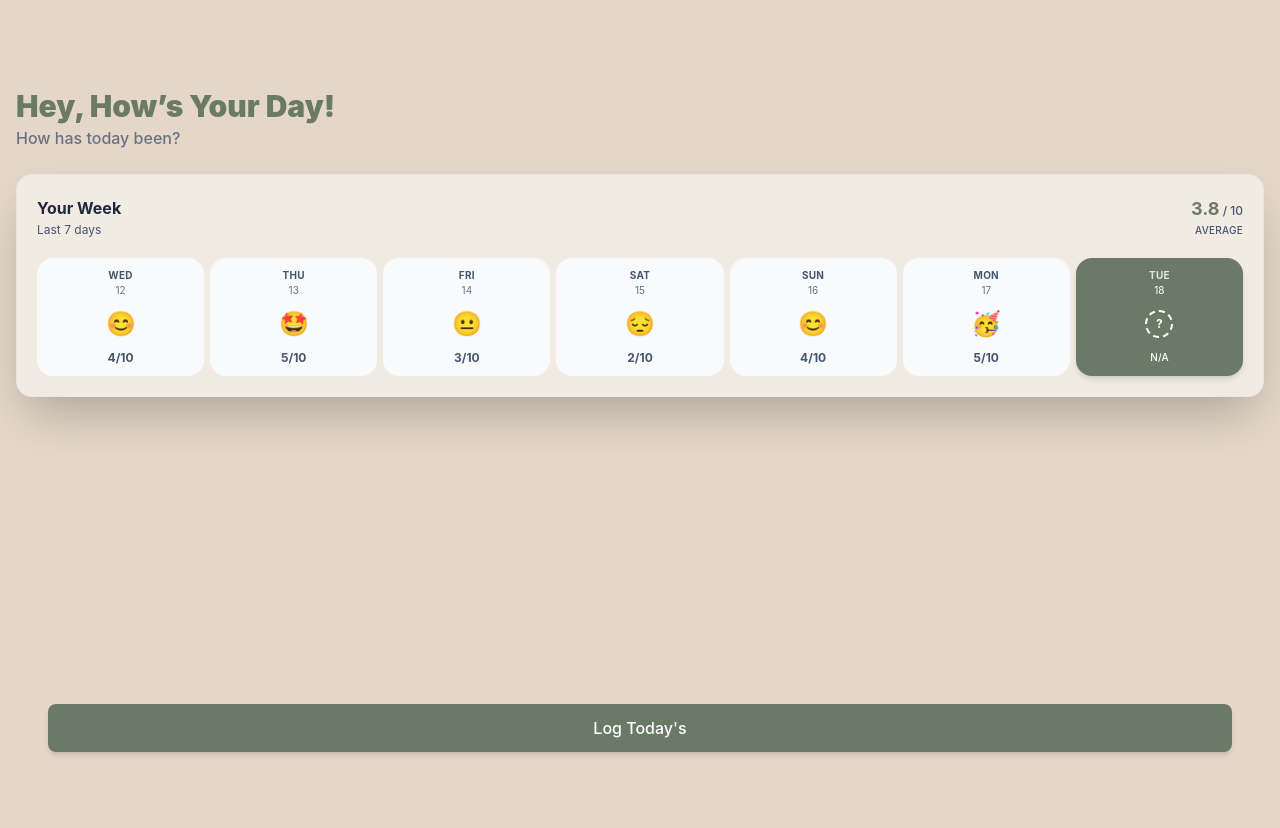
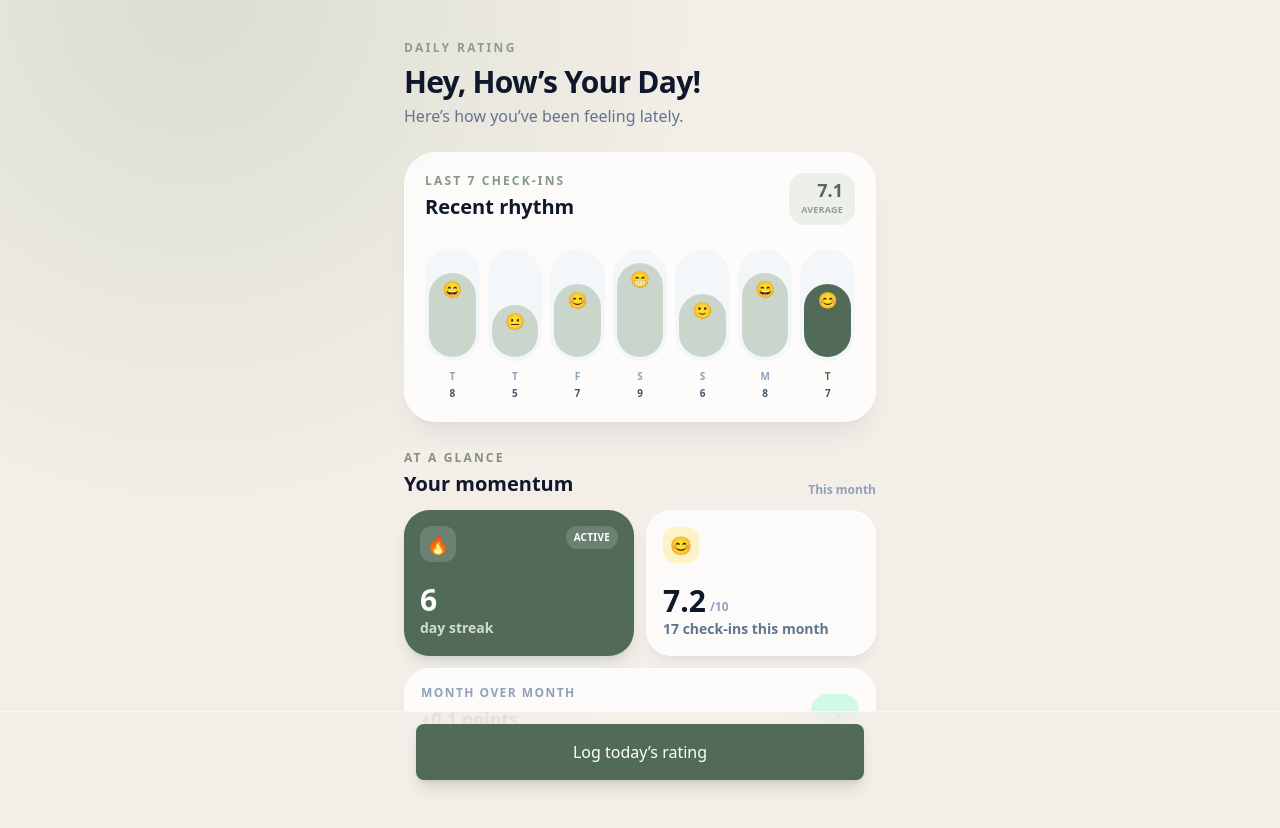
Before and after one commit to krishabbashyal/dailyrating, a React (Vite) app: page / in a window 1280 px wide. Shown: the top 828 px of the page. Before the commit the page ends 800 px from the top, so only its background shows below. Built offline with nearby package versions, Linux system fonts and the light colour scheme.

Commit message:
Codex working on app redesign

```diff
--- a/src/App.tsx
+++ b/src/App.tsx
@@ -5,7 +5,7 @@ import RatingPage from "./pages/RatingPage";
 export default function App() {
   return (
     <div>
-      <main className="px-4">
+      <main className="mx-auto max-w-lg px-5">
         <Routes>
           <Route path="/" element={<HomePage />} />
           <Route path="/log" element={<RatingPage />} />
--- a/src/components/GreetingBar.tsx
+++ b/src/components/GreetingBar.tsx
@@ -30,10 +30,11 @@ const greetings = [
   const randomGreeting = greetings[Math.floor(Math.random() * greetings.length)];
 
   return (
-    <div className="text-left mt-6 ">
-      <h1 className="text-3xl font-black text-brand-primary">{randomGreeting}</h1>
-      <div className="text-left  mt-0.5 mb-4">
-        <p className="text font-medium text-gray-500">How has today been?</p>
+    <div className="text-left">
+      <p className="text-xs font-bold uppercase tracking-[0.2em] text-brand-primary/60">Daily rating</p>
+      <h1 className="mt-2 text-3xl font-black tracking-tight text-slate-900">{randomGreeting}</h1>
+      <div className="mt-1">
+        <p className="font-medium text-slate-500">Here’s how you’ve been feeling lately.</p>
       </div>
     </div>
   );
--- a/src/components/HistoryCard.tsx
+++ b/src/components/HistoryCard.tsx
@@ -1,80 +1,51 @@
-import { useState } from "react";
+import type { RatingLog } from "../data/ratings";
+import { getRatingEmoji, parseLocalDate } from "../data/ratings";
 
-const HistoryCard = () => {
-  const [weeklyLogs] = useState([
-    { day: "Wed", date: "12", emoji: "😊", score: 4 },
-    { day: "Thu", date: "13", emoji: "🤩", score: 5 },
-    { day: "Fri", date: "14", emoji: "😐", score: 3 },
-    { day: "Sat", date: "15", emoji: "😔", score: 2 },
-    { day: "Sun", date: "16", emoji: "😊", score: 4 },
-    { day: "Mon", date: "17", emoji: "🥳", score: 5 },
-    { day: "Tue", date: "18", emoji: null, score: null },
-  ]);
+interface HistoryCardProps {
+  logs: RatingLog[];
+}
 
-  const loggedDays = weeklyLogs.filter((log) => log.score !== null);
-  const average = loggedDays.reduce((sum, log) => sum + (log.score ?? 0), 0) / loggedDays.length;
+export default function HistoryCard({ logs }: HistoryCardProps) {
+  const recentLogs = [...logs].sort((a, b) => b.date.localeCompare(a.date)).slice(0, 7).reverse();
+  const average = recentLogs.reduce((total, log) => total + log.score, 0) / recentLogs.length;
 
   return (
-    <section className="mt-6 bg-white/50 rounded-2xl p-5 shadow-2xl border border-gray-200">
-      <div className="mb-5 flex items-center justify-between">
+    <section className="mt-6 overflow-hidden rounded-[2rem] border border-white/70 bg-white/80 p-5 shadow-xl shadow-slate-900/5 backdrop-blur">
+      <div className="flex items-start justify-between">
         <div>
-          <h2 className="text-base font-bold text-slate-800">Your Week</h2>
-          <p className="mt-0.5 text-xs text-slate-600">Last 7 days</p>
+          <p className="text-xs font-bold uppercase tracking-[0.18em] text-brand-primary/70">Last 7 check-ins</p>
+          <h2 className="mt-1 text-xl font-extrabold text-slate-900">Recent rhythm</h2>
         </div>
-
-        <div className="text-right">
-          <div className="text-lg font-bold text-brand-primary">
-            {average.toFixed(1)}
-            <span className="text-xs font-medium text-slate-600"> / 10</span>
-          </div>
-          <p className="text-[10px] font-medium uppercase tracking-wide text-slate-600">Average</p>
+        <div className="rounded-2xl bg-brand-secondary/20 px-3 py-2 text-right">
+          <p className="text-lg font-black leading-none text-brand-primary">{average.toFixed(1)}</p>
+          <p className="mt-1 text-[9px] font-bold uppercase tracking-wide text-brand-primary/60">Average</p>
         </div>
       </div>
 
-      {/* Days */}
-      <div className="grid grid-cols-7 gap-1.5">
-        {weeklyLogs.map((log) => {
-          const isToday = log.date === "18";
-          const isLogged = log.score !== null;
+      <div className="mt-6 flex items-end justify-between gap-2" aria-label="Recent rating trend">
+        {recentLogs.map((log) => {
+          const date = parseLocalDate(log.date);
+          const isToday = new Date().toDateString() === date.toDateString();
 
           return (
-            <div
-              key={log.day}
-              className={`relative flex  flex-col items-center rounded-2xl px-1.5 py-2.5 transition-all ${
-                isToday ? "bg-brand-primary text-white shadow-md shadow-brand-primary/20" : "bg-slate-50"
-              }`}>
-              {/* Day */}
-              <span className={`text-[10px] font-bold uppercase tracking-wide ${isToday ? "text-white/80" : "text-slate-600"}`}>{log.day}</span>
-
-              {/* Date */}
-              <span className={`text-[10px] ${isToday ? "text-white" : "text-slate-500"}`}>{log.date}</span>
-
-              {/* Emoji */}
-              <div className="my-2 flex h-9 items-center justify-center">
-                {isLogged ? (
-                  <span className="select-none text-2xl">{log.emoji}</span>
-                ) : (
-                  <div
-                    className={`flex h-7 w-7 items-center justify-center rounded-full border-2 border-dashed ${
-                      isToday ? "border-white text-white" : "border-slate-200 text-slate-300"
-                    }`}>
-                    <span className="text-xs font-bold">?</span>
-                  </div>
-                )}
+            <div key={log.date} className="flex min-w-0 flex-1 flex-col items-center">
+              <div className="flex h-28 w-full items-end justify-center rounded-full bg-slate-100/80 p-1">
+                <div
+                  className={`flex w-full items-start justify-center rounded-full pt-2 transition-all ${isToday ? "bg-brand-primary" : "bg-brand-secondary/55"}`}
+                  style={{ height: `${Math.max(32, log.score * 10)}%` }}
+                  title={`${date.toLocaleDateString(undefined, { weekday: "long" })}: ${log.score} out of 10`}
+                >
+                  <span className="text-base leading-none">{getRatingEmoji(log.score)}</span>
+                </div>
               </div>
-
-              {/* Score */}
-              {isLogged ? (
-                <span className={`text-xs font-bold ${isToday ? "text-white" : "text-slate-600"}`}>{log.score}/10</span>
-              ) : (
-                <span className={`text-[10px] font-medium ${isToday ? "text-white" : "text-slate-200"}`}>N/A</span>
-              )}
+              <span className={`mt-2 text-[10px] font-bold uppercase ${isToday ? "text-brand-primary" : "text-slate-400"}`}>
+                {date.toLocaleDateString(undefined, { weekday: "narrow" })}
+              </span>
+              <span className="mt-0.5 text-[10px] font-semibold text-slate-600">{log.score}</span>
             </div>
           );
         })}
       </div>
     </section>
   );
-};
-
-export default HistoryCard;
+}
--- /dev/null
+++ b/src/components/InsightsGrid.tsx
@@ -0,0 +1,86 @@
+import type { RatingLog } from "../data/ratings";
+import { getRatingEmoji, parseLocalDate } from "../data/ratings";
+
+interface InsightsGridProps {
+  logs: RatingLog[];
+}
+
+function average(logs: RatingLog[]) {
+  if (!logs.length) return 0;
+  return logs.reduce((total, log) => total + log.score, 0) / logs.length;
+}
+
+function getStreak(logs: RatingLog[]) {
+  const dates = new Set(logs.map((log) => log.date));
+  const cursor = new Date();
+  cursor.setHours(12, 0, 0, 0);
+  let streak = 0;
+
+  while (dates.has(`${cursor.getFullYear()}-${String(cursor.getMonth() + 1).padStart(2, "0")}-${String(cursor.getDate()).padStart(2, "0")}`)) {
+    streak += 1;
+    cursor.setDate(cursor.getDate() - 1);
+  }
+
+  return streak;
+}
+
+export default function InsightsGrid({ logs }: InsightsGridProps) {
+  const now = new Date();
+  const currentMonth = logs.filter((log) => {
+    const date = parseLocalDate(log.date);
+    return date.getMonth() === now.getMonth() && date.getFullYear() === now.getFullYear();
+  });
+  const previousMonthDate = new Date(now.getFullYear(), now.getMonth() - 1, 1);
+  const previousMonth = logs.filter((log) => {
+    const date = parseLocalDate(log.date);
+    return date.getMonth() === previousMonthDate.getMonth() && date.getFullYear() === previousMonthDate.getFullYear();
+  });
+
+  const currentAverage = average(currentMonth);
+  const previousAverage = average(previousMonth);
+  const difference = Number(currentAverage.toFixed(1)) - Number(previousAverage.toFixed(1));
+  const streak = getStreak(logs);
+
+  return (
+    <section aria-labelledby="insights-heading" className="mt-7">
+      <div className="mb-3 flex items-end justify-between">
+        <div>
+          <p className="text-xs font-bold uppercase tracking-[0.18em] text-brand-primary/70">At a glance</p>
+          <h2 id="insights-heading" className="mt-1 text-xl font-extrabold text-slate-900">Your momentum</h2>
+        </div>
+        <span className="text-xs font-semibold text-slate-400">This month</span>
+      </div>
+
+      <div className="grid grid-cols-2 gap-3">
+        <article className="rounded-[1.6rem] bg-brand-primary p-4 text-white shadow-lg shadow-brand-primary/15">
+          <div className="flex items-start justify-between">
+            <span className="flex h-9 w-9 items-center justify-center rounded-xl bg-white/15 text-lg">🔥</span>
+            <span className="rounded-full bg-white/15 px-2 py-1 text-[10px] font-bold uppercase tracking-wide">Active</span>
+          </div>
+          <p className="mt-5 text-3xl font-black">{streak}</p>
+          <p className="text-sm font-semibold text-white/75">day streak</p>
+        </article>
+
+        <article className="rounded-[1.6rem] border border-white/70 bg-white/75 p-4 shadow-lg shadow-slate-900/5 backdrop-blur">
+          <span className="flex h-9 w-9 items-center justify-center rounded-xl bg-amber-100 text-lg">{getRatingEmoji(currentAverage || 5)}</span>
+          <div className="mt-5 flex items-end gap-1">
+            <p className="text-3xl font-black text-slate-900">{currentAverage.toFixed(1)}</p>
+            <span className="mb-1 text-xs font-bold text-slate-400">/10</span>
+          </div>
+          <p className="text-sm font-semibold text-slate-500">{currentMonth.length} check-ins this month</p>
+        </article>
+
+        <article className="col-span-2 flex items-center justify-between rounded-[1.6rem] border border-white/70 bg-white/75 p-4 shadow-lg shadow-slate-900/5 backdrop-blur">
+          <div>
+            <p className="text-xs font-bold uppercase tracking-[0.12em] text-slate-400">Month over month</p>
+            <p className="mt-1 text-lg font-extrabold text-slate-900">{difference >= 0 ? "+" : ""}{difference.toFixed(1)} points</p>
+            <p className="mt-0.5 text-xs font-medium text-slate-500">Compared with last month’s {previousAverage.toFixed(1)}</p>
+          </div>
+          <div className={`flex h-12 w-12 items-center justify-center rounded-2xl text-xl ${difference >= 0 ? "bg-emerald-100 text-emerald-700" : "bg-rose-100 text-rose-700"}`}>
+            {difference >= 0 ? "↗" : "↘"}
+          </div>
+        </article>
+      </div>
+    </section>
+  );
+}
--- /dev/null
+++ b/src/data/ratings.ts
@@ -0,0 +1,37 @@
+export const RATING_EMOJIS = ["😞", "😔", "🙁", "😕", "😐", "🙂", "😊", "😄", "😁", "😆"] as const;
+
+export interface RatingLog {
+  date: string;
+  score: number;
+}
+
+export function getRatingEmoji(score: number) {
+  const normalizedScore = Math.max(1, Math.min(10, Math.round(score)));
+  return RATING_EMOJIS[normalizedScore - 1];
+}
+
+const scorePattern = [7, 8, 6, 9, 7, 5, 8, 8, 6, 7, 9, 8, 7, 6, 8];
+
+function toLocalDateKey(date: Date) {
+  const year = date.getFullYear();
+  const month = String(date.getMonth() + 1).padStart(2, "0");
+  const day = String(date.getDate()).padStart(2, "0");
+  return `${year}-${month}-${day}`;
+}
+
+// Temporary demo history. This keeps the dashboard useful until ratings are persisted.
+export const demoRatingLogs: RatingLog[] = Array.from({ length: 62 }, (_, index) => {
+  const date = new Date();
+  date.setHours(12, 0, 0, 0);
+  date.setDate(date.getDate() - index);
+
+  return {
+    date: toLocalDateKey(date),
+    score: scorePattern[index % scorePattern.length],
+  };
+}).filter((_, index) => ![6, 18, 19, 33, 48].includes(index));
+
+export function parseLocalDate(dateKey: string) {
+  const [year, month, day] = dateKey.split("-").map(Number);
+  return new Date(year, month - 1, day, 12);
+}
--- a/src/index.css
+++ b/src/index.css
@@ -8,11 +8,17 @@
 }
 
 body {
-  background: #e4d7c9;
+  min-width: 320px;
+  margin: 0;
+  background:
+    radial-gradient(circle at 15% 0%, rgba(173, 191, 165, 0.35), transparent 32rem),
+    #f3eee8;
+  color: #17201b;
+  font-family: var(--sans);
 }
 
 @theme {
-  --color-brand-primary: #6B7A67;
-  --color-brand-secondary: #97A194;
+  --color-brand-primary: #526b58;
+  --color-brand-secondary: #a8baa4;
 
 }
--- a/src/pages/HomePage.tsx
+++ b/src/pages/HomePage.tsx
@@ -1,25 +1,22 @@
 import HistoryCard from "../components/HistoryCard";
 import GreetingBar from "../components/GreetingBar";
 import CustomButton from "../components/CustomButton";
+import InsightsGrid from "../components/InsightsGrid";
+import { demoRatingLogs } from "../data/ratings";
 import { Link } from "react-router";
 
 const HomePage = () => {
-  // Mock data for the last 7 days (including today)
-
-
-
   return (
-    <main className="min-h-screen overscroll-none pb-12 flex flex-col justify-between">
-      <div className="pt-16">
+    <main className="min-h-screen overscroll-none pb-32">
+      <div className="pt-10">
         <GreetingBar />
-
-        {/* 7-Day History Card */}
-        <HistoryCard />
+        <HistoryCard logs={demoRatingLogs} />
+        <InsightsGrid logs={demoRatingLogs} />
       </div>
 
-      <div className="flex flex-col items-center justify-center mt-10 px-8">
-        <Link className="w-full" to="/log">
-          <CustomButton customClasses="bg-brand-primary w-full h-12 shadow-md hover:opacity-95 active:scale-[0.99] transition-transform" label="Log Today's" />
+      <div className="fixed inset-x-0 bottom-0 z-10 border-t border-white/60 bg-[#f3eee8]/85 px-5 pb-[max(1.25rem,env(safe-area-inset-bottom))] pt-3 backdrop-blur-xl">
+        <Link className="mx-auto block max-w-md" to="/log">
+          <CustomButton customClasses="bg-brand-primary w-full h-14 rounded-2xl shadow-lg shadow-brand-primary/20 hover:opacity-95 active:scale-[0.99] transition-transform" label="Log today’s rating" />
         </Link>
       </div>
     </main>
```
Also changed, not shown: src/components/EmojiSlider.tsx (+12 -12 lines), src/pages/RatingPage.tsx (+13 -10 lines).
